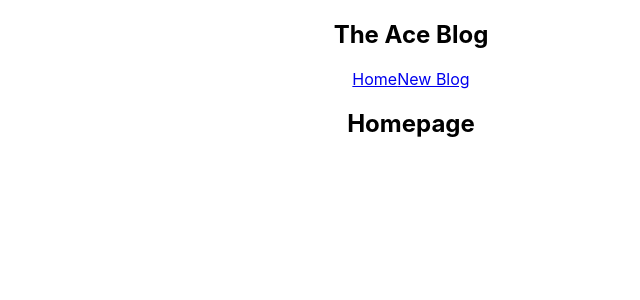
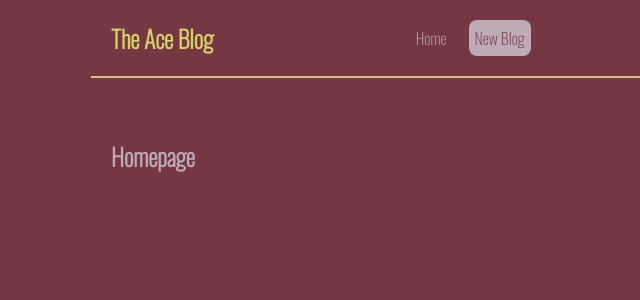
Before and after one commit to AmandeepSingh789/Blog, a React (Create React App) app in the folder aces-blog/: page / in a window 1280 px wide. Shown: the top 300 px of the page, without its empty margins (229-869 px from the left). Built offline with nearby package versions, Linux system fonts and the light colour scheme.

Commit message:
added navbar

```diff
--- a/aces-blog/src/App.css
+++ /dev/null
@@ -1,38 +0,0 @@
-.App {
-  text-align: center;
-}
-
-.App-logo {
-  height: 40vmin;
-  pointer-events: none;
-}
-
-@media (prefers-reduced-motion: no-preference) {
-  .App-logo {
-    animation: App-logo-spin infinite 20s linear;
-  }
-}
-
-.App-header {
-  background-color: #282c34;
-  min-height: 100vh;
-  display: flex;
-  flex-direction: column;
-  align-items: center;
-  justify-content: center;
-  font-size: calc(10px + 2vmin);
-  color: white;
-}
-
-.App-link {
-  color: #61dafb;
-}
-
-@keyframes App-logo-spin {
-  from {
-    transform: rotate(0deg);
-  }
-  to {
-    transform: rotate(360deg);
-  }
-}
--- a/aces-blog/src/App.js
+++ b/aces-blog/src/App.js
@@ -1,4 +1,3 @@
-import './App.css';
 import Navbar from './Navbar';
 import Home from './Home';
 
--- a/aces-blog/src/Navbar.js
+++ b/aces-blog/src/Navbar.js
@@ -6,7 +6,11 @@
         <h1>The Ace Blog</h1>
         <div className="links">
             <a href="/">Home</a>
-            <a href="/create">New Blog</a>
+            <a href="/create" style={{
+                color:"#753742",
+                backgroundColor:"#bfabb7",
+                borderRadius:"8px"
+            }}>New Blog</a>
 
         </div>
     </nav>
--- a/aces-blog/src/index.css
+++ b/aces-blog/src/index.css
@@ -1,13 +1,43 @@
-body {
-  margin: 0;
-  font-family: -apple-system, BlinkMacSystemFont, 'Segoe UI', 'Roboto', 'Oxygen',
-    'Ubuntu', 'Cantarell', 'Fira Sans', 'Droid Sans', 'Helvetica Neue',
-    sans-serif;
-  -webkit-font-smoothing: antialiased;
-  -moz-osx-font-smoothing: grayscale;
+@import url('https://fonts.googleapis.com/css2?family=Oswald:wght@200&display=swap');
+
+/* #753742,#D8BD8A,#D8D78F,#AA5042,#4F3130
+*/
+
+*{
+  font-family: 'Oswald', sans-serif;
+  margin:0;
+  color:#bfabb7;
+  background-color: #753742;
 }
 
-code {
-  font-family: source-code-pro, Menlo, Monaco, Consolas, 'Courier New',
-    monospace;
+.navbar{
+  padding:20px;
+  display: flex;
+  align-items:center;
+  max-width: 600px;
+  margin: 0 auto;
+  border-bottom: 2px solid #D8BD8A;
 }
+
+.navbar h1{
+  color:#d5d368;
+}
+.navbar .links{
+  margin:auto;
+}
+
+.navbar a{
+  margin-left:16px;
+  text-decoration:none;
+  padding: 6px;
+}
+
+.navbar a:hover{
+  color: #d2cf26;
+}
+
+.content{
+  max-width: 600px;
+  margin:40px auto;
+  padding:20px;
+}
```
Also changed, not shown: aces-blog/public/index.html (+1 -21 lines).
